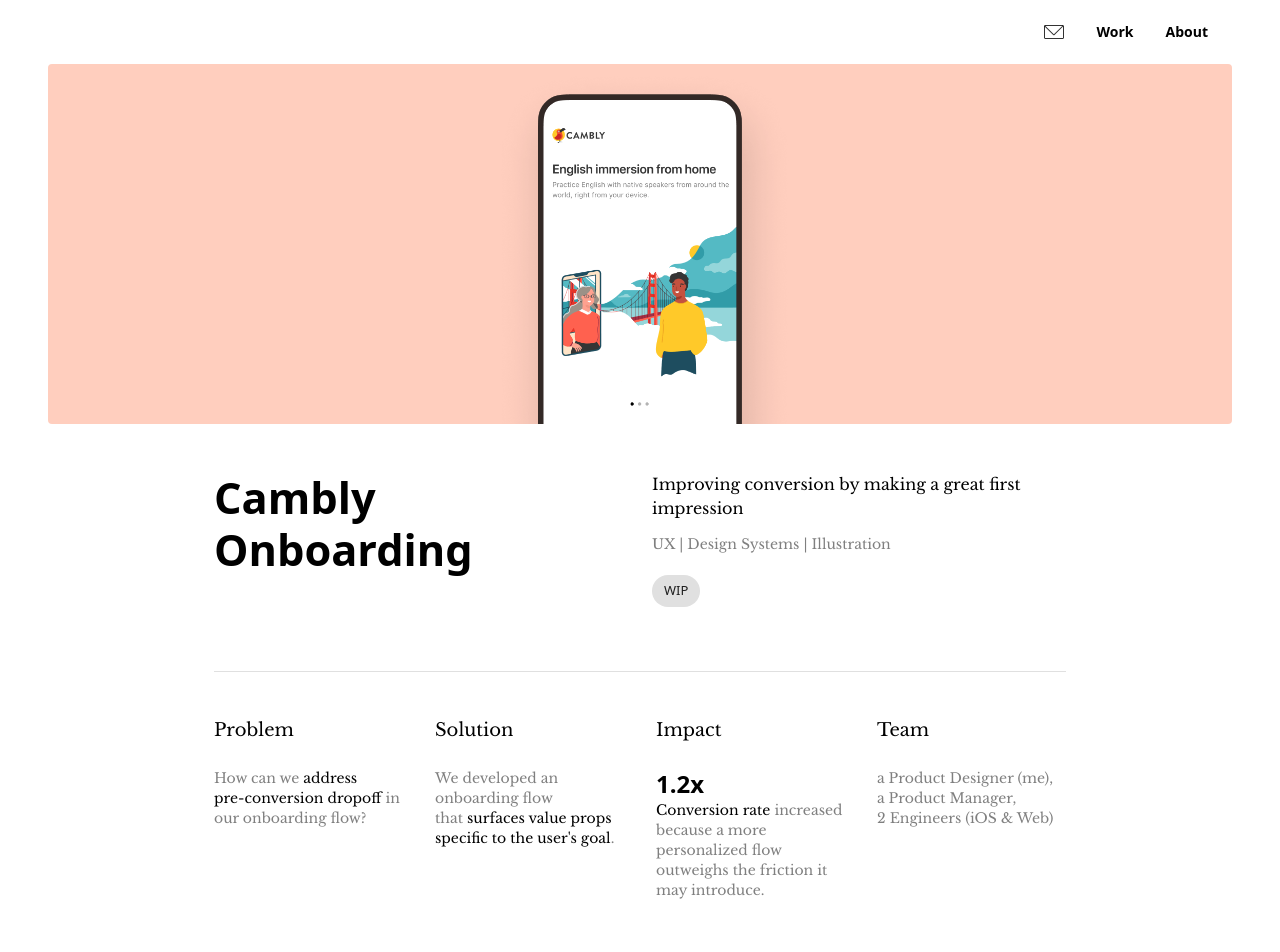
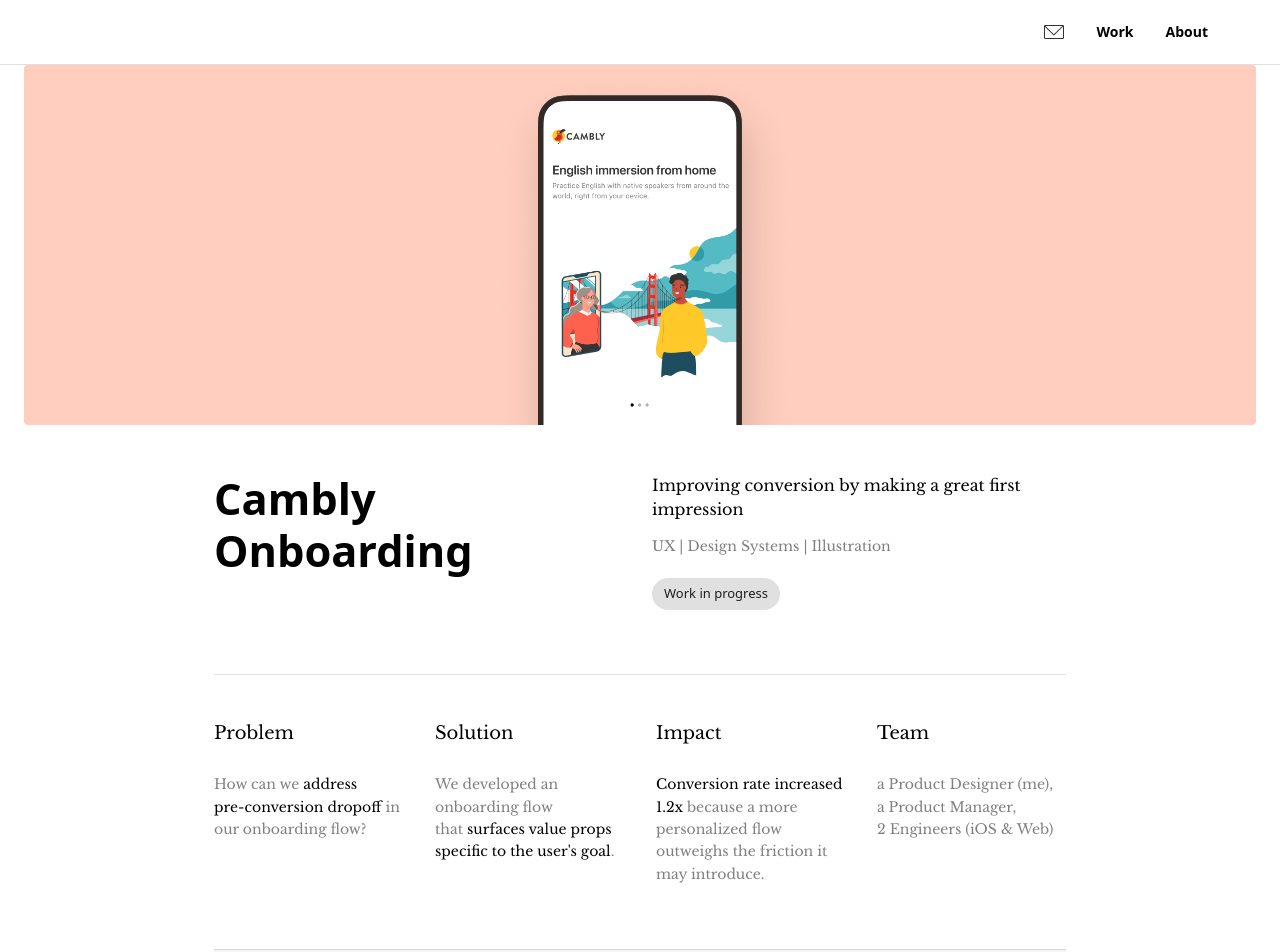
Before and after one commit to joaquinkunkel/personal-website, a Next.js app: page /posts/cambly-onboarding in a window 1280 px wide. Shown: the top 952 px of the page. Built offline with nearby package versions, Linux system fonts and the light colour scheme; a web font is replaced by a local one.

Commit message:
Stylistic changes

```diff
--- a/components/ArticleHeader.js
+++ b/components/ArticleHeader.js
@@ -51,7 +51,7 @@
               comingSoon &&
                 <>
                   <Chip
-                    label="WIP"
+                    label={size === 'large' ? 'Work in progress' : 'WIP'}
                     size={size}
                     style={{marginTop: 16}}
                     />
--- a/components/Home.js
+++ b/components/Home.js
@@ -57,6 +57,7 @@
             color="#CBE5E1"
             imgSrc="/case_studies/Tutor Reviews.png"
             fields="UX | Front-end"
+            href="/posts/tutor-reviews"
             comingSoon
           />
 
@@ -65,7 +66,7 @@
             subtitle="Smoothing the tutor onboarding funnel by briding gaps between our business and its end users"
             color="#EEEEEE"
             imgSrc="/case_studies/Tutor Signup Flow.png"
-            fields="UI | User Flows | Design systems"
+            href="/posts/tutor-signup"
             comingSoon
           />
 
--- a/components/NavBar.js
+++ b/components/NavBar.js
@@ -16,7 +16,7 @@
 import EmailButton from './EmailButton';
 
 
-const NavBar = withTheme(({theme}) => {
+const NavBar = withTheme(({theme, fixed}) => {
   const StyledLink = styled.a`
     color: ${theme.palette.text.primary};
     cursor: pointer;
@@ -26,12 +26,18 @@
     &:hover {
       background: ${theme.palette.action.hover};
     }
-  `
+  `;
+
   return (
     <AppBar
-      position="static"
+      position={fixed ? 'sticky' : 'static'}
       elevation={0}
-      color="transparent"
+      color="white"
+      style={{
+        borderBottom: fixed && `1px solid ${theme.palette.divider}`,
+        background: theme.palette.background.paper,
+        backdropFilter: 'blur(30px)',
+      }}
     >
     <Toolbar>
       <Container maxWidth="lg" style={{display: 'flex', justifyContent: 'flex-end'}}>
@@ -62,4 +68,8 @@
   );
 });
 
+NavBar.defaultProps = {
+  fixed: false,
+};
+
 export default NavBar;
--- a/pages/posts/cambly-onboarding.js
+++ b/pages/posts/cambly-onboarding.js
@@ -1,4 +1,4 @@
-import { Box, Divider, Typography } from "@material-ui/core";
+import { Box, Divider, Link, Typography } from "@material-ui/core";
 import ArticleHeader from "../../components/ArticleHeader";
 import ArticleSummary from '../../components/ArticleSummary';
 import Block from "../../components/Block";
@@ -7,8 +7,7 @@
 
 const CamblyOnboarding = () => (
   <>
-    <NavBar/>
-    <Block maxWidth="none">
+    <NavBar fixed />
       {/* TODO: Reorganize so homehead isn't required in all components */}
       <ArticleHeader
         size="large"
@@ -20,7 +19,6 @@
         href="/posts/cambly-onboarding"
         comingSoon
       />
-    </Block>
     <Box height={16} />
     <Block>
       <Divider />
@@ -48,12 +46,9 @@
         }
         impact={
           <Typography variant="body2" color="textSecondary" component="span">
-            <Typography variant="h5" component="span" color="textPrimary">
-              1.2x<br />
-            </Typography>
             {/* 3% <Arrow color="secondary" /> 3.3%<br/> */}
-            <Typography variant="body2" component="span" color="textPrimary">Conversion rate </Typography>
-            increased because a more personalized flow outweighs the friction it may introduce.
+            <Typography variant="body2" component="span" color="textPrimary">Conversion rate increased 1.2x </Typography>
+            because a more personalized flow outweighs the friction it may introduce.
           </Typography>
         }
         team={<>
@@ -71,6 +66,7 @@
       <Box paddingY={2}>
         <Typography variant="body2" color="textSecondary">
           This case study is a work in progress! Coming soon.
+          In the meantime, feel free to <Link color="secondary" target="_blank" href="mailto:j@joaquin.world">email me at j@joaquin.world</Link> if you're interested in walking through this project together.
         </Typography>
       </Box>
     </Block>
--- a/src/theme.js
+++ b/src/theme.js
@@ -46,6 +46,7 @@
       fontFamily: serif,
     },
     body2: {
+      lineHeight: 1.6,
       fontFamily: serif,
     },
     subtitle1: {
@@ -91,6 +92,7 @@
     },
     background: {
       default: '#fff',
+      paper: 'rgba(255, 255, 255, 0.4)',
     },
   },
   overrides: {
@@ -135,6 +137,7 @@
     },
     background: {
       default: '#000',
+      paper: 'rgba(0, 0, 0, 0.7)',
     },
   },
   overrides: {
```
